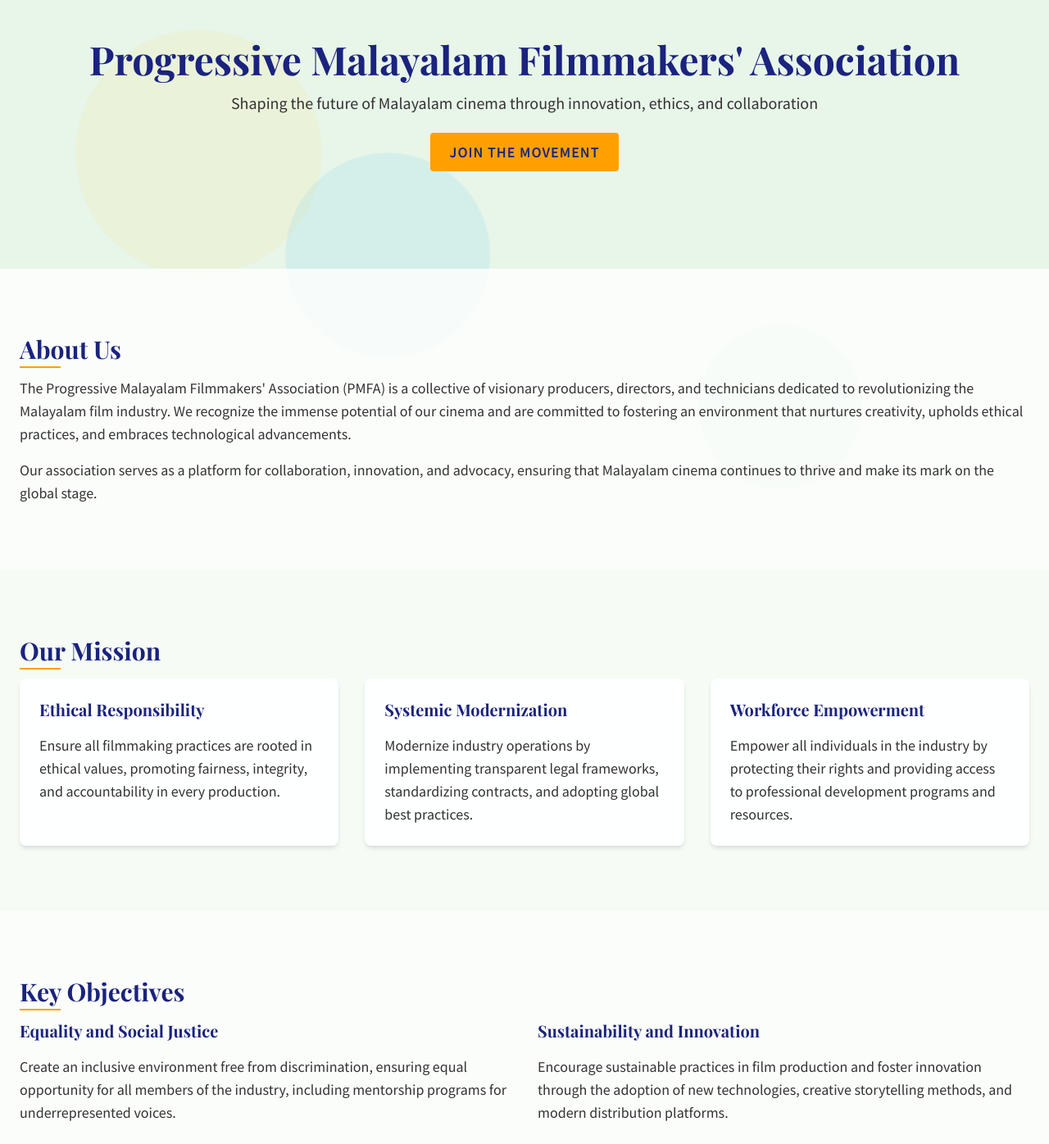
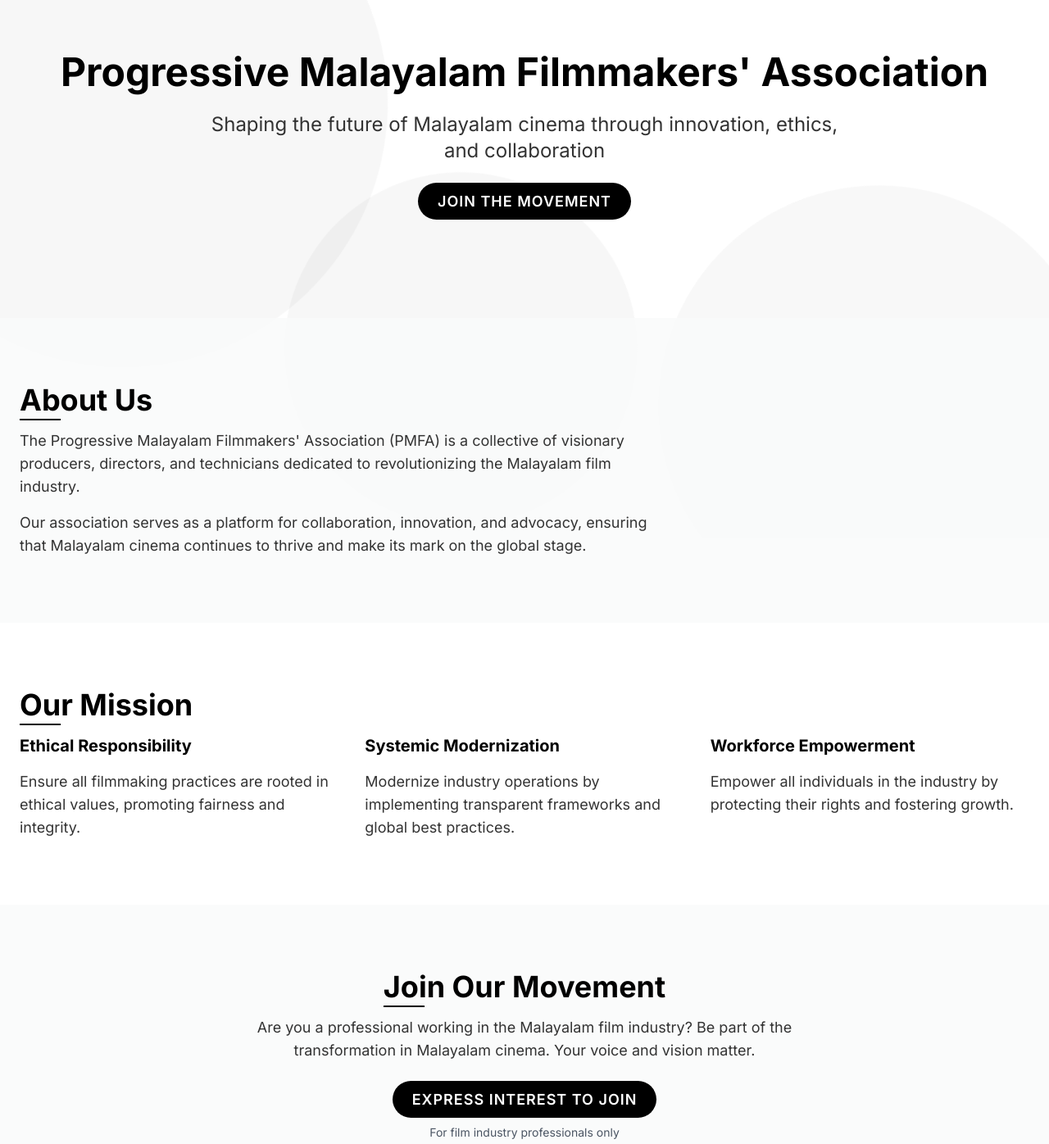
Before and after one commit to PMFAssociation/pmfassociation.github.io, a plain HTML site: page index.html in a window 1280 px wide. Shown: the part 144-1540 px from the top of the page at 82% size. Drawn offline with nearby package versions, Linux system fonts and the light colour scheme.

Commit message:
Update the design

```diff
--- a/index.html
+++ b/index.html
@@ -6,17 +6,16 @@
     <title>Progressive Malayalam Filmmakers' Association</title>
     <link href="https://cdnjs.cloudflare.com/ajax/libs/tailwindcss/2.2.19/tailwind.min.css" rel="stylesheet">
     <style>
-        @import url('https://fonts.googleapis.com/css2?family=Playfair+Display:wght@400;700&family=Source+Sans+Pro:wght@300;400;600&display=swap');
+        @import url('https://fonts.googleapis.com/css2?family=Inter:wght@300;400;600;700&display=swap');
 
         :root {
-            --primary-color: #1a237e;
-            --accent-color: #ffa000;
-            --bg-color: #e8f5e9;
             --text-color: #333;
+            --bg-color: #fff;
+            --accent-color: #000;
         }
 
         body {
-            font-family: 'Source Sans Pro', sans-serif;
+            font-family: 'Inter', sans-serif;
             background-color: var(--bg-color);
             color: var(--text-color);
             line-height: 1.6;
@@ -24,15 +23,14 @@
         }
 
         h1, h2, h3 {
-            font-family: 'Playfair Display', serif;
-            color: var(--primary-color);
+            color: var(--accent-color);
         }
 
         .btn-primary {
             background-color: var(--accent-color);
-            color: var(--primary-color);
+            color: var(--bg-color);
             padding: 12px 24px;
-            border-radius: 4px;
+            border-radius: 9999px;
             text-decoration: none;
             transition: all 0.3s;
             font-weight: 600;
@@ -41,8 +39,7 @@
         }
 
         .btn-primary:hover {
-            background-color: #ff6f00;
-            transform: translateY(-2px);
+            opacity: 0.8;
         }
 
         .section-title {
@@ -61,33 +58,6 @@
             background-color: var(--accent-color);
         }
 
-        .van-gogh-bg {
-            position: fixed;
-            top: 0;
-            left: 0;
-            width: 100%;
-            height: 100%;
-            z-index: -1;
-            background-color: var(--bg-color);
-            overflow: hidden;
-        }
-
-        .swirl {
-            position: absolute;
-            border-radius: 50%;
-            opacity: 0.1;
-            animation: swirlAnimation 20s infinite linear;
-        }
-
-        @keyframes swirlAnimation {
-            0% {
-                transform: rotate(0deg) translateX(0) translateY(0);
-            }
-            100% {
-                transform: rotate(360deg) translateX(100px) translateY(100px);
-            }
-        }
-
         .animate-fade-in {
             opacity: 0;
             transform: translateY(20px);
@@ -99,13 +69,37 @@
             transform: translateY(0);
         }
 
+        /* Van Gogh-inspired background animations */
+        .van-gogh-bg {
+            position: fixed;
+            top: 0;
+            left: 0;
+            width: 100%;
+            height: 100%;
+            z-index: -1;
+            overflow: hidden;
+        }
+
+        .swirl {
+            position: absolute;
+            border-radius: 50%;
+            opacity: 0.03;
+            animation: swirlAnimation 30s infinite linear;
+        }
+
+        @keyframes swirlAnimation {
+            0% {
+                transform: rotate(0deg) translateX(0) translateY(0) scale(1);
+            }
+            50% {
+                transform: rotate(180deg) translateX(100px) translateY(100px) scale(1.2);
+            }
+            100% {
+                transform: rotate(360deg) translateX(0) translateY(0) scale(1);
+            }
+        }
+
         @media (max-width: 640px) {
-            h1 {
-                font-size: 2rem !important;
-            }
-            h2 {
-                font-size: 1.5rem !important;
-            }
             .btn-primary {
                 padding: 10px 20px;
                 font-size: 0.9rem;
@@ -115,14 +109,14 @@
 </head>
 <body class="text-base sm:text-lg">
     <div class="van-gogh-bg">
-        <div class="swirl" style="width: 300px; height: 300px; background-color: #ffd54f; left: 10%; top: 20%;"></div>
-        <div class="swirl" style="width: 200px; height: 200px; background-color: #4caf50; right: 15%; bottom: 10%;"></div>
-        <div class="swirl" style="width: 250px; height: 250px; background-color: #29b6f6; left: 30%; bottom: 30%;"></div>
+        <div class="swirl" style="width: 600px; height: 600px; background-color: #000; left: -10%; top: -10%;"></div>
+        <div class="swirl" style="width: 500px; height: 500px; background-color: #222; right: -5%; bottom: -5%;"></div>
+        <div class="swirl" style="width: 400px; height: 400px; background-color: #111; left: 30%; top: 40%;"></div>
     </div>
 
-    <header class="bg-white bg-opacity-90 shadow-md fixed w-full z-10">
-        <nav class="container mx-auto px-4 sm:px-6 py-3 flex justify-between items-center">
-            <h1 class="text-xl sm:text-2xl font-bold text-primary">PMFA</h1>
+    <header class="bg-white bg-opacity-90 shadow-sm fixed w-full z-10">
+        <nav class="container mx-auto px-4 sm:px-6 py-4 flex justify-between items-center">
+            <h1 class="text-xl sm:text-2xl font-bold">PMFA</h1>
             <div class="flex items-center">
                 <a href="#join" class="btn-primary text-sm">Join Us</a>
                 <a href="#" id="langToggle" class="ml-4 sm:ml-6 text-gray-600 hover:text-gray-800">മലയാളം</a>
@@ -130,75 +124,58 @@
         </nav>
     </header>
 
-    <main class="pt-16">
-        <section class="text-primary py-20 sm:py-32">
+    <main class="pt-20">
+        <section class="py-20 sm:py-32">
             <div class="container mx-auto px-4 sm:px-6 text-center">
-                <h1 class="text-4xl sm:text-5xl font-bold mb-4 animate-fade-in">Progressive Malayalam Filmmakers' Association</h1>
-                <p class="text-lg sm:text-xl mb-8 animate-fade-in">Shaping the future of Malayalam cinema through innovation, ethics, and collaboration</p>
+                <h1 class="text-4xl sm:text-5xl font-bold mb-6 animate-fade-in">Progressive Malayalam Filmmakers' Association</h1>
+                <p class="text-xl sm:text-2xl mb-8 animate-fade-in max-w-3xl mx-auto">Shaping the future of Malayalam cinema through innovation, ethics, and collaboration</p>
                 <a href="#join" class="btn-primary animate-fade-in">Join the Movement</a>
             </div>
         </section>
 
-        <section id="about" class="py-16 sm:py-20 bg-white bg-opacity-80">
+        <section id="about" class="py-20 bg-gray-50 bg-opacity-80">
             <div class="container mx-auto px-4 sm:px-6">
-                <h2 class="text-2xl sm:text-3xl font-bold mb-6 sm:mb-8 section-title animate-fade-in">About Us</h2>
-                <div class="animate-fade-in">
-                    <p class="mb-4">The Progressive Malayalam Filmmakers' Association (PMFA) is a collective of visionary producers, directors, and technicians dedicated to revolutionizing the Malayalam film industry. We recognize the immense potential of our cinema and are committed to fostering an environment that nurtures creativity, upholds ethical practices, and embraces technological advancements.</p>
+                <h2 class="text-3xl sm:text-4xl font-bold mb-8 section-title animate-fade-in">About Us</h2>
+                <div class="animate-fade-in max-w-3xl">
+                    <p class="mb-4">The Progressive Malayalam Filmmakers' Association (PMFA) is a collective of visionary producers, directors, and technicians dedicated to revolutionizing the Malayalam film industry.</p>
                     <p>Our association serves as a platform for collaboration, innovation, and advocacy, ensuring that Malayalam cinema continues to thrive and make its mark on the global stage.</p>
                 </div>
             </div>
         </section>
 
-        <section id="mission" class="py-16 sm:py-20 bg-white bg-opacity-60">
+        <section id="mission" class="py-20">
             <div class="container mx-auto px-4 sm:px-6">
-                <h2 class="text-2xl sm:text-3xl font-bold mb-6 sm:mb-8 section-title animate-fade-in">Our Mission</h2>
-                <div class="grid grid-cols-1 sm:grid-cols-2 lg:grid-cols-3 gap-6 sm:gap-8">
-                    <div class="bg-white bg-opacity-90 p-6 rounded-lg shadow-md animate-fade-in">
+                <h2 class="text-3xl sm:text-4xl font-bold mb-8 section-title animate-fade-in">Our Mission</h2>
+                <div class="grid grid-cols-1 sm:grid-cols-2 lg:grid-cols-3 gap-8 animate-fade-in">
+                    <div>
                         <h3 class="text-xl font-bold mb-4">Ethical Responsibility</h3>
-                        <p>Ensure all filmmaking practices are rooted in ethical values, promoting fairness, integrity, and accountability in every production.</p>
+                        <p>Ensure all filmmaking practices are rooted in ethical values, promoting fairness and integrity.</p>
                     </div>
-                    <div class="bg-white bg-opacity-90 p-6 rounded-lg shadow-md animate-fade-in">
+                    <div>
                         <h3 class="text-xl font-bold mb-4">Systemic Modernization</h3>
-                        <p>Modernize industry operations by implementing transparent legal frameworks, standardizing contracts, and adopting global best practices.</p>
+                        <p>Modernize industry operations by implementing transparent frameworks and global best practices.</p>
                     </div>
-                    <div class="bg-white bg-opacity-90 p-6 rounded-lg shadow-md animate-fade-in">
+                    <div>
                         <h3 class="text-xl font-bold mb-4">Workforce Empowerment</h3>
-                        <p>Empower all individuals in the industry by protecting their rights and providing access to professional development programs and resources.</p>
+                        <p>Empower all individuals in the industry by protecting their rights and fostering growth.</p>
                     </div>
                 </div>
             </div>
         </section>
 
-        <section id="objectives" class="py-16 sm:py-20 bg-white bg-opacity-80">
-            <div class="container mx-auto px-4 sm:px-6">
-                <h2 class="text-2xl sm:text-3xl font-bold mb-6 sm:mb-8 section-title animate-fade-in">Key Objectives</h2>
-                <div class="grid grid-cols-1 sm:grid-cols-2 gap-6 sm:gap-8 animate-fade-in">
-                    <div>
-                        <h3 class="text-xl font-bold mb-4">Equality and Social Justice</h3>
-                        <p>Create an inclusive environment free from discrimination, ensuring equal opportunity for all members of the industry, including mentorship programs for underrepresented voices.</p>
-                    </div>
-                    <div>
-                        <h3 class="text-xl font-bold mb-4">Sustainability and Innovation</h3>
-                        <p>Encourage sustainable practices in film production and foster innovation through the adoption of new technologies, creative storytelling methods, and modern distribution platforms.</p>
-                    </div>
-                </div>
-            </div>
-        </section>
-
-        <section id="join" class="py-16 sm:py-20 bg-white bg-opacity-80">
+        <section id="join" class="py-20 bg-gray-50 bg-opacity-80">
             <div class="container mx-auto px-4 sm:px-6 text-center">
-                <h2 class="text-2xl sm:text-3xl font-bold mb-6 sm:mb-8 section-title animate-fade-in">Join Our Movement</h2>
-                <p class="mb-8 max-w-2xl mx-auto animate-fade-in">Are you a professional working in the Malayalam film industry? Be part of the transformation in Malayalam cinema. Your voice and vision matter. Together, we can elevate our industry to new heights.</p>
+                <h2 class="text-3xl sm:text-4xl font-bold mb-8 section-title animate-fade-in">Join Our Movement</h2>
+                <p class="mb-8 max-w-2xl mx-auto animate-fade-in">Are you a professional working in the Malayalam film industry? Be part of the transformation in Malayalam cinema. Your voice and vision matter.</p>
                 <a href="#" class="btn-primary animate-fade-in">Express Interest to Join</a>
                 <p class="mt-4 text-sm text-gray-600 animate-fade-in">For film industry professionals only</p>
             </div>
         </section>
     </main>
 
-    <footer class="bg-[#000033] py-10"> <!-- Darkest blue footer -->
+    <footer class="bg-black text-white py-10">
         <div class="container mx-auto px-4 sm:px-6 text-center">
-            <p class="mb-4 text-white font-semibold">&copy; 2024 Progressive Malayalam Filmmakers' Association. All rights reserved.</p>
-            <p class="text-white font-semibold">Contact: info@pmfa.org | +91 XXX XXX XXXX</p>
+            <p>&copy; 2024 Progressive Malayalam Filmmakers' Association. All rights reserved.</p>
         </div>
     </footer>
 
```
